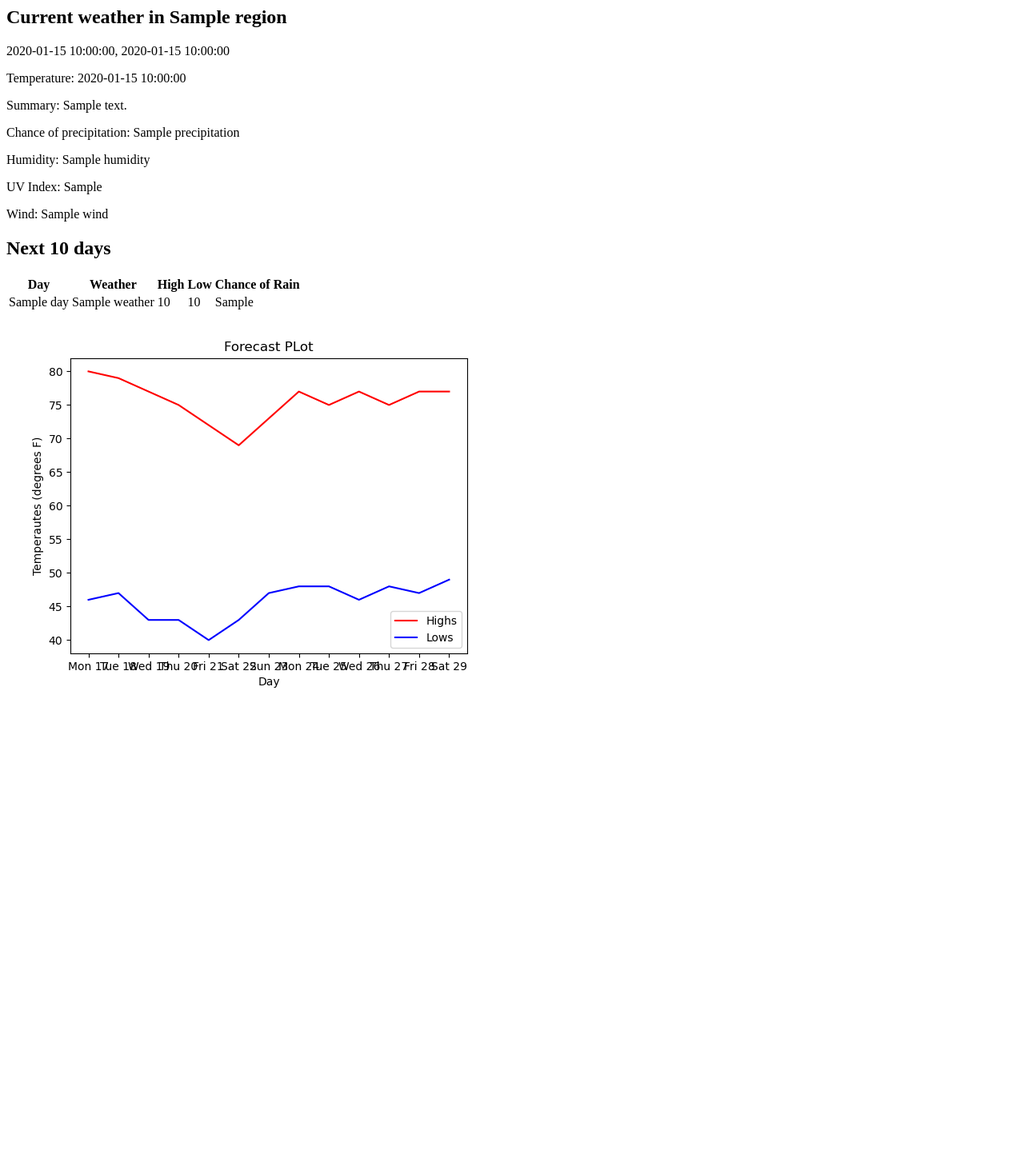
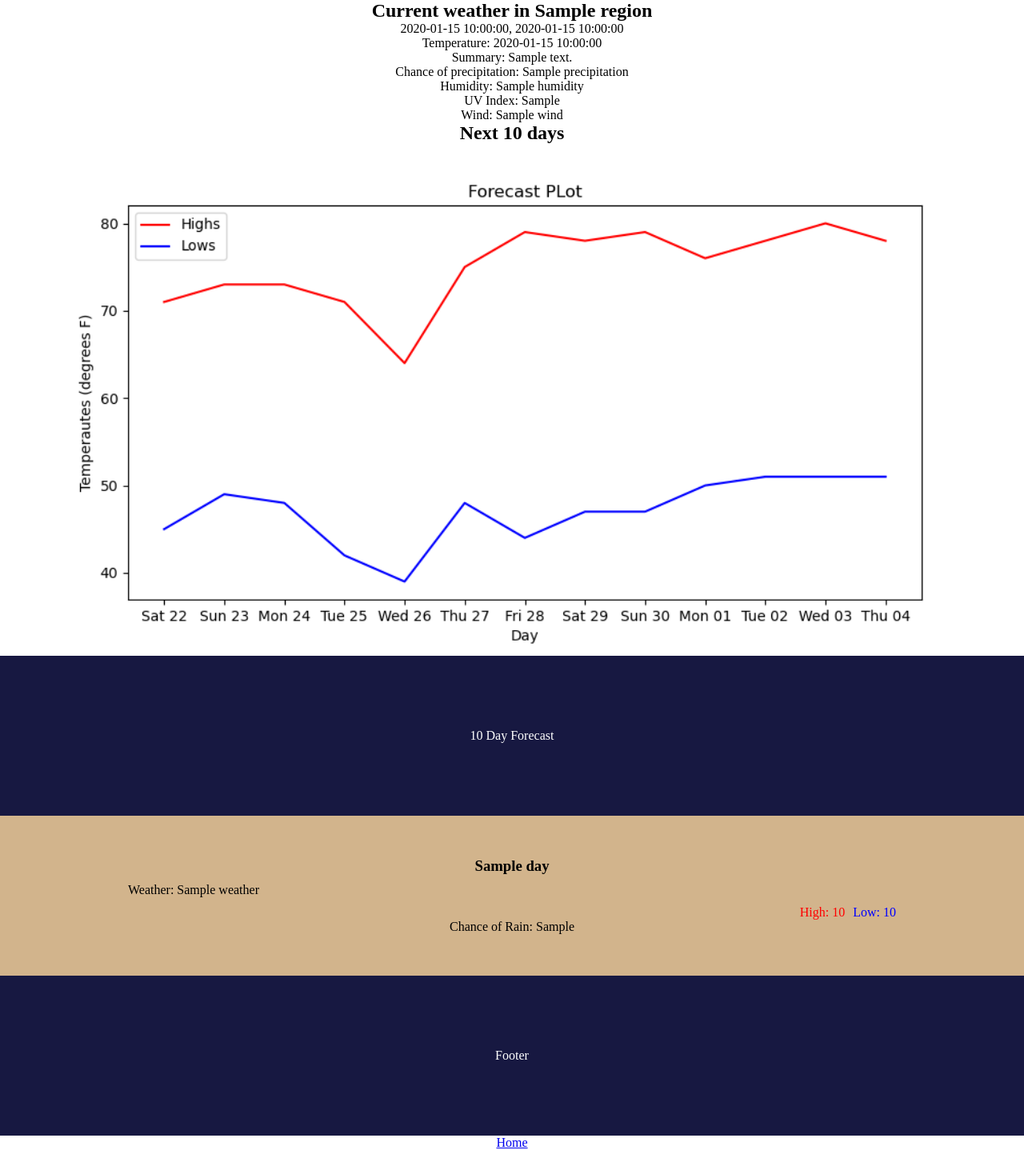
Before and after one commit to zepedaj98/personal-site-master, a Flask app: template templates/forecast.html in a window 1280 px wide. Shown: the whole page at 80% size. Before the commit the page ends 860 px from the top, so only its background shows below. Run offline with Flask 3, Linux system fonts and the light colour scheme; the template is opened without the code that fills it: most values are stand-ins (such as "Sample title", 1, 10 or a date in 2020).

Commit message:
added sticky cards to weather and weather imgs

```diff
--- a/style.css
+++ b/style.css
@@ -1,6 +1,7 @@
 * {
     margin: 0;
     padding: 0;
+    box-sizing:border-box
 }
 
 .wrapper {
@@ -29,6 +30,9 @@
 }
 
 .img-town{
+    width: 100%;
+}
+.img-plot{
     width: 100%;
 }
 
@@ -108,3 +112,16 @@ u1 li a:hover {
     color: #6e0d0d;
 
 }
+.button {
+    background-color: #aa042e;
+    border: none;
+    color: white;
+    padding: 20px;
+    text-align: center;
+    text-decoration: none;
+    display: inline-block;
+    font-size: 16px;
+    margin: 4px 2px;
+  }
+
+  .button1 {border-radius: 50%;}
--- a/templates/forecast.html
+++ b/templates/forecast.html
@@ -1,3 +1,58 @@
+<head>
+  <meta charset="utf-8">
+  <title>Weather</title>
+  <meta name="viewport" content="width=device-width, initial-scale=1.0">
+  <link rel = "stylesheet" href= "style.css">
+</head>
+<style>
+  .header, .footer {
+    background-color: #171841;
+    color: white;
+    height: 200px;
+    display: flex;
+    justify-content: center;
+    align-items: center;
+  }
+  .card{
+    width:100vw;
+    height:25vh;
+    background: tan;
+    color: black;
+    display: flex;
+    flex-direction: column;
+    align-items: center;
+    justify-content: center;
+    position: sticky;
+    top: 0;
+  }
+
+  .card .temperatures {
+    display: flex;
+    justify-content: flex-end;
+    margin-top: 10px;
+    width: 75%;
+  }
+  .card .temperatures .high-temp,
+  .card .temperatures .low-temp {
+    margin-left: 10px;
+  }
+  .card .temperatures .high-temp {
+    color: red;
+  }
+  .card .temperatures .low-temp {
+    color: blue;
+  }
+  .card .weather {
+    display: flex;
+    align-items: center;
+    justify-content: flex-start;
+    margin-top: 10px;
+    width: 75%;
+  }
+</style>
+
+<body style="text-align: center;">
+  <div >
     <h2>Current weather in {{ data.region }}</h2>
     <p>{{ data.date }}, {{ data.time }}</p>
     <p>Temperature: {{ data.temp_now }}</p>
@@ -6,26 +61,29 @@
     <p>Humidity: {{ data.humidity }}</p>
     <p>UV Index: {{ data.UV }}</p>
     <p>Wind: {{ data.wind }}</p>
+  </div>
+  <div>
+    <h2>Next 10 days</h2>
+    {% set static_url = url_for('static', filename='forecast.png') %}
+    <img class = "img-plot" src="{{ static_url }}" alt="Forecast Image">
 
-<h2>Next 10 days</h2>
-<table>
-  <tr>
-    <th>Day</th>
-    <th>Weather</th>
-    <th>High</th>
-    <th>Low</th>
-    <th>Chance of Rain</th>
-  </tr>
-  {% for day in data.next_days[:-1] %}
-  <tr>
-    <td>{{ day.name }}</td>
-    <td>{{ day.weather }}</td>
-    <td>{{ day.max_temp }}</td>
-    <td>{{ day.min_temp }}</td>
-    <td>{{ day.rain_chance }}</td>
-  </tr>
+
+  </div>
+  <div class="header">10 Day Forecast</div>
+
+  <div>
+  {% for day in data.next_days[:-1]%}
+    <div class="card">
+      <h3>{{ day.name }}</h3>
+      <div class="weather">Weather: {{ day.weather }}</div>
+      <div class="temperatures">
+        <div class="high-temp">High: {{ day.max_temp }}</div>
+        <div class="low-temp">Low: {{ day.min_temp }}</div>
+      </div>
+      <p>Chance of Rain: {{ day.rain_chance }}</p>
+    </div>
   {% endfor %}
-</table>
-
-{% set static_url = url_for('static', filename='forecast.png') %}
-<img src="{{ static_url }}" alt="Forecast Image">
+  </div>
+  <div class="footer">Footer</div>
+  <p><a href="../index.html">Home</a></p>
+</body>
```
Also changed, not shown: static/forecast.png. Lines whose indentation alone changed are shown as unchanged.
